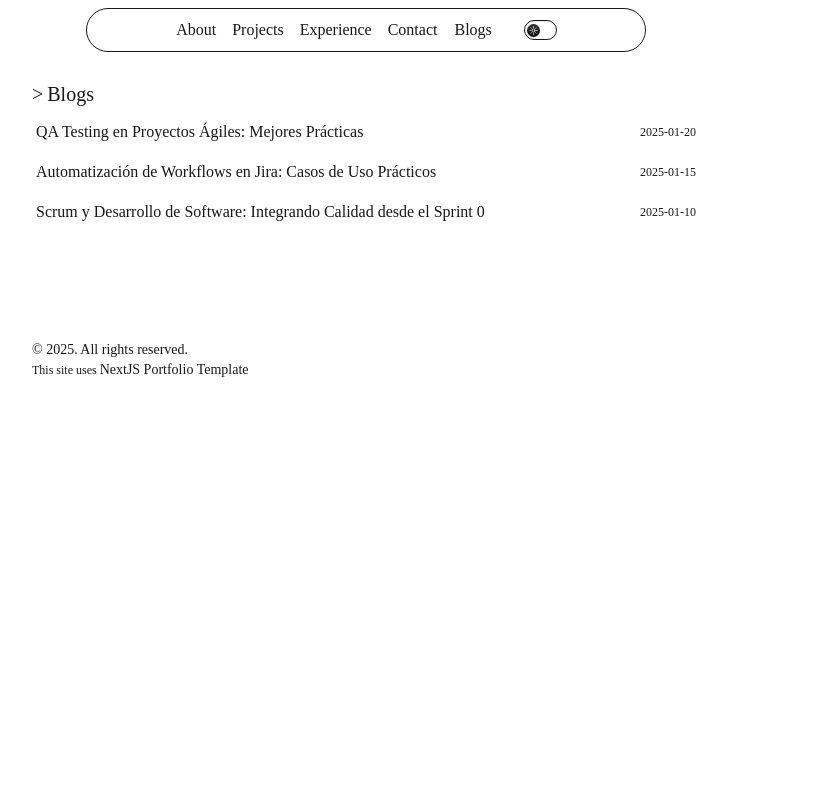
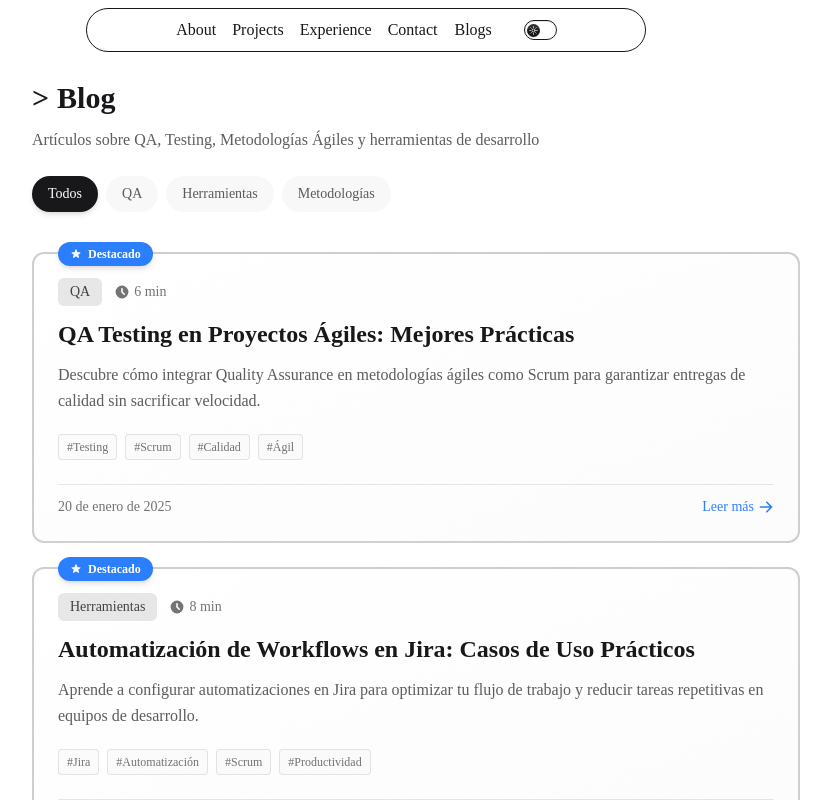
Before and after one commit to OOMrConrado/Portfolio, a Next.js app: page /blogs in a window 1280 px wide. Shown: the top 800 px of the page, without its empty margins (274-1105 px from the left). Built offline with nearby package versions, Linux system fonts and the light colour scheme; a web font is replaced by a local one.

Commit message:
feat: implement blog listing page with category filtering

```diff
--- a/src/app/blogs/page.js
+++ b/src/app/blogs/page.js
@@ -1,40 +1,142 @@
-import React from "react";
-import { blogs , seo } from "../../data/data";
+"use client";
+import React, { useState } from "react";
+import { blogs } from "../../data/data";
 import Link from "next/link";
 
-export const metadata = {
-    title: `Blogs | ${seo.title}`,
-    description: "Read articles, tutorials, and insights on web development, Next.js, and programming.",
-    keywords: "blog, web development, Next.js, programming, tutorials"
+export default function BlogPage() {
+    const [selectedCategory, setSelectedCategory] = useState("all");
+
+    // Get unique categories
+    const categories = ["all", ...new Set(blogs.map(blog => blog.category))];
+
+    // Filter blogs by category
+    const filteredBlogs = selectedCategory === "all"
+        ? blogs
+        : blogs.filter(blog => blog.category === selectedCategory);
+
+    // Format date to Spanish locale
+    const formatDate = (dateString) => {
+        const date = new Date(dateString);
+        return date.toLocaleDateString('es-ES', {
+            year: 'numeric',
+            month: 'long',
+            day: 'numeric'
+        });
     };
 
-function page() {
     return (
-        <div className="md:w-[700px] w-[100%] mt-5 p-4">
-            <main className="flex flex-col gap-2">
-                <h1 className="text-xl font-medium before:content-['>'] before:mr-1">Blogs</h1>
-                <div className="flex flex-col gap-4 p-1">
-                    {blogs.length > 0 ? (
-                        blogs.map((blog, index) => (
-                            <div
+        <div className="md:w-[800px] w-full mt-5 p-4">
+            <main className="flex flex-col gap-6">
+                {/* Header */}
+                <div className="flex flex-col gap-3">
+                    <h1 className="text-2xl md:text-3xl font-bold before:content-['>'] before:mr-2 text-base-content">
+                        Blog
+                    </h1>
+                    <p className="text-base text-base-content/70">
+                        Artículos sobre QA, Testing, Metodologías Ágiles y herramientas de desarrollo
+                    </p>
+                </div>
+
+                {/* Category Filter */}
+                <div className="flex flex-wrap gap-2">
+                    {categories.map((category) => (
+                        <button
+                            key={category}
+                            onClick={() => setSelectedCategory(category)}
+                            className={`px-4 py-2 rounded-full text-sm font-medium transition-all duration-200 ${
+                                selectedCategory === category
+                                    ? "bg-base-content text-base-100 shadow-md"
+                                    : "bg-base-200 text-base-content/70 hover:bg-base-300 hover:text-base-content"
+                            }`}
+                        >
+                            {category === "all" ? "Todos" : category}
+                        </button>
+                    ))}
+                </div>
+
+                {/* Blog Posts Grid */}
+                {filteredBlogs.length > 0 ? (
+                    <div className="grid grid-cols-1 gap-6 mt-4">
+                        {filteredBlogs.map((blog, index) => (
+                            <Link
+                                href={`/blogs/${blog.slug}`}
                                 key={index}
-                                className="flex items-center justify-between gap-5"
+                                className="group"
                             >
-                                <Link href={blog.link}>
-                                    <h2 className="cursor-pointer hover:underline">
+                                <article className="relative rounded-xl border-2 border-base-content/20 hover:border-base-content/80 bg-gradient-to-br from-base-100 to-base-200/50 p-6 transition-all duration-300 hover:shadow-lg hover:scale-[1.02]">
+                                    {/* Featured Badge */}
+                                    {blog.featured && (
+                                        <div className="absolute -top-3 left-6">
+                                            <span className="inline-flex items-center gap-1.5 rounded-full bg-blue-500 px-3 py-1 text-xs font-semibold text-white shadow-md">
+                                                <svg xmlns="http://www.w3.org/2000/svg" className="h-3 w-3" viewBox="0 0 20 20" fill="currentColor">
+                                                    <path d="M9.049 2.927c.3-.921 1.603-.921 1.902 0l1.07 3.292a1 1 0 00.95.69h3.462c.969 0 1.371 1.24.588 1.81l-2.8 2.034a1 1 0 00-.364 1.118l1.07 3.292c.3.921-.755 1.688-1.54 1.118l-2.8-2.034a1 1 0 00-1.175 0l-2.8 2.034c-.784.57-1.838-.197-1.539-1.118l1.07-3.292a1 1 0 00-.364-1.118L2.98 8.72c-.783-.57-.38-1.81.588-1.81h3.461a1 1 0 00.951-.69l1.07-3.292z" />
+                                                </svg>
+                                                Destacado
+                                            </span>
+                                        </div>
+                                    )}
+
+                                    <div className="flex flex-col gap-3">
+                                        {/* Category and Read Time */}
+                                        <div className="flex items-center gap-3 text-sm">
+                                            <span className="px-3 py-1 rounded-md bg-base-content/10 text-base-content/80 font-medium">
+                                                {blog.category}
+                                            </span>
+                                            <span className="text-base-content/60 flex items-center gap-1">
+                                                <svg xmlns="http://www.w3.org/2000/svg" className="h-4 w-4" viewBox="0 0 20 20" fill="currentColor">
+                                                    <path fillRule="evenodd" d="M10 18a8 8 0 100-16 8 8 0 000 16zm1-12a1 1 0 10-2 0v4a1 1 0 00.293.707l2.828 2.829a1 1 0 101.415-1.415L11 9.586V6z" clipRule="evenodd" />
+                                                </svg>
+                                                {blog.readTime}
+                                            </span>
+                                        </div>
+
+                                        {/* Title */}
+                                        <h2 className="text-xl md:text-2xl font-bold text-base-content group-hover:text-blue-500 transition-colors">
                                             {blog.title}
                                         </h2>
+
+                                        {/* Excerpt */}
+                                        <p className="text-base text-base-content/70 leading-relaxed">
+                                            {blog.excerpt}
+                                        </p>
+
+                                        {/* Tags */}
+                                        <div className="flex flex-wrap gap-2 mt-2">
+                                            {blog.tags.map((tag, idx) => (
+                                                <span
+                                                    key={idx}
+                                                    className="text-xs px-2 py-1 rounded bg-base-200/50 text-base-content/60 border border-base-content/10"
+                                                >
+                                                    #{tag}
+                                                </span>
+                                            ))}
+                                        </div>
+
+                                        {/* Footer */}
+                                        <div className="flex items-center justify-between mt-3 pt-3 border-t border-base-content/10">
+                                            <span className="text-sm text-base-content/60">
+                                                {formatDate(blog.date)}
+                                            </span>
+                                            <span className="text-sm font-medium text-blue-500 group-hover:underline flex items-center gap-1">
+                                                Leer más
+                                                <svg xmlns="http://www.w3.org/2000/svg" className="h-4 w-4 group-hover:translate-x-1 transition-transform" viewBox="0 0 20 20" fill="currentColor">
+                                                    <path fillRule="evenodd" d="M10.293 3.293a1 1 0 011.414 0l6 6a1 1 0 010 1.414l-6 6a1 1 0 01-1.414-1.414L14.586 11H3a1 1 0 110-2h11.586l-4.293-4.293a1 1 0 010-1.414z" clipRule="evenodd" />
+                                                </svg>
+                                            </span>
+                                        </div>
+                                    </div>
+                                </article>
                             </Link>
-                                <p className="text-xs">{blog.date}</p>
+                        ))}
                     </div>
-                        ))
                 ) : (
-                        <p className="text-center mt-10">No blogs available.</p>
+                    <div className="text-center py-16">
+                        <p className="text-base-content/60 text-lg">
+                            No hay artículos en esta categoría
+                        </p>
+                    </div>
                 )}
-                </div>
             </main>
         </div>
     );
 }
-
-export default page;
```
Lines whose indentation alone changed are shown as unchanged.
